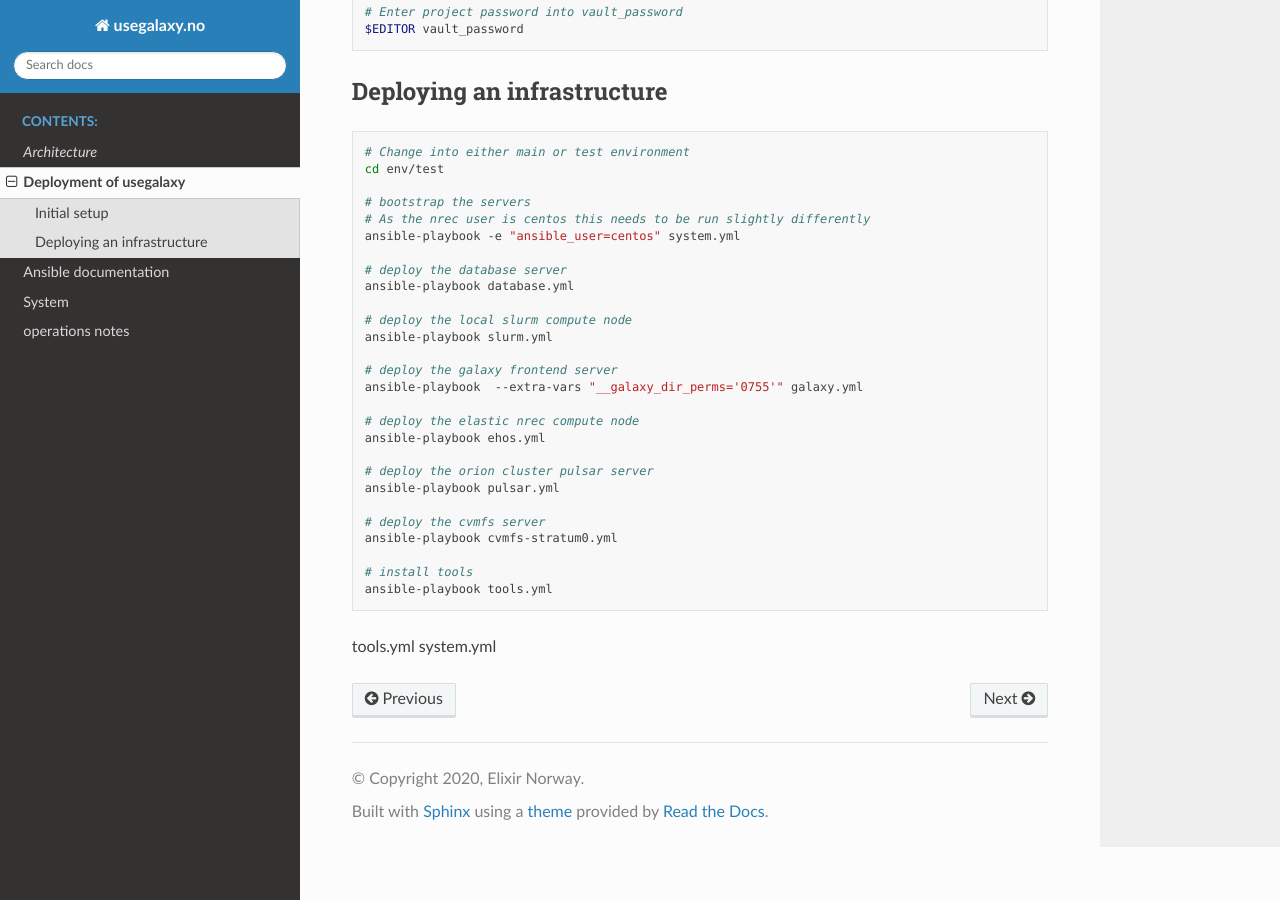
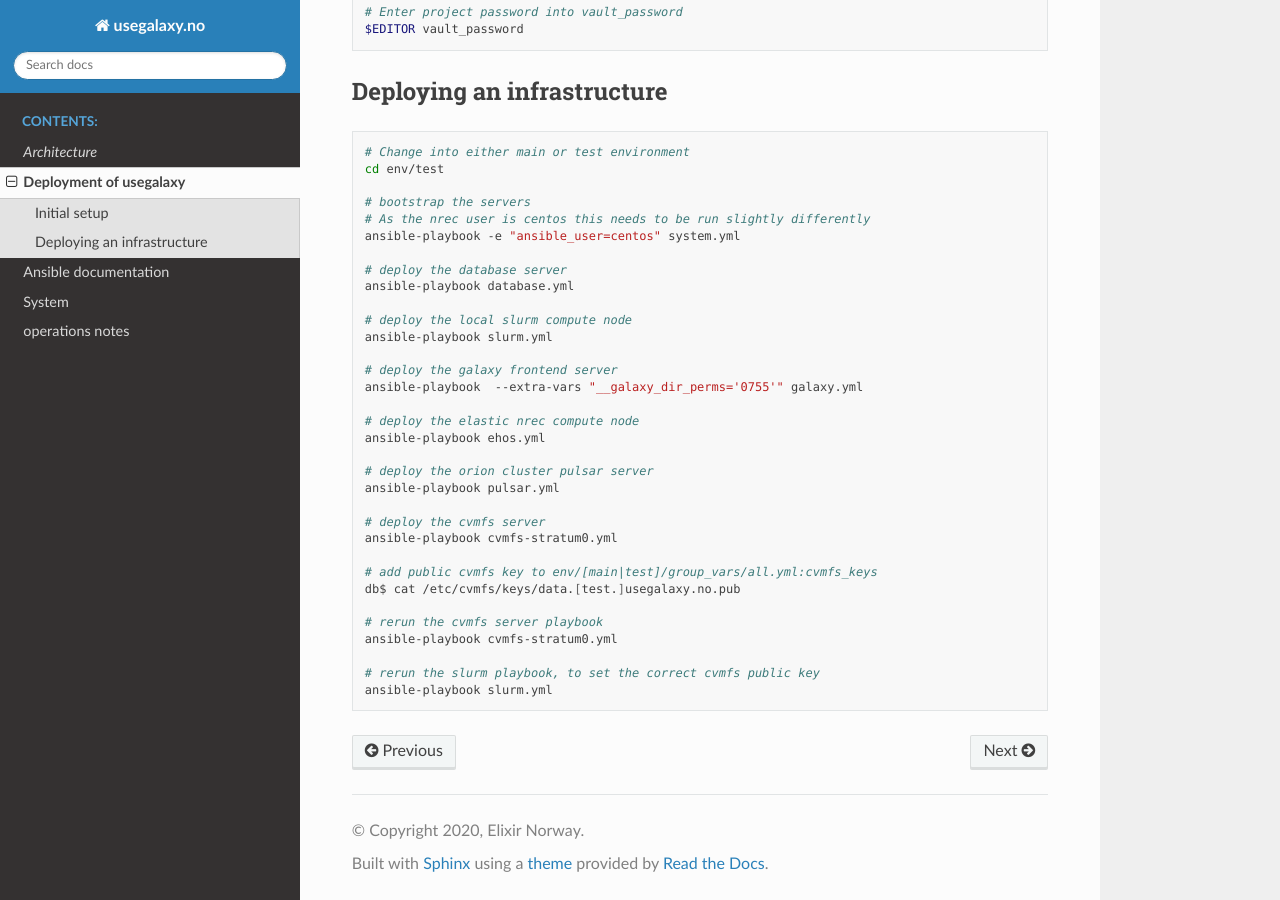
Before and after one commit to elixir-no-nels/usegalaxy-docs, a Sphinx documentation site: the page built from source/deployment.rst, in a window 1280 px wide and 900 px high, scrolled down 978 px. Built offline with Sphinx 7.4.7 and the Read the Docs theme 2.0.0, drawn with Linux system fonts in a browser that asks for light colours; the version number could not be read and is left out.

Commit message:
Add needed cvmfs server steps

```diff
--- a/source/deployment.rst
+++ b/source/deployment.rst
@@ -81,9 +81,11 @@ Deploying an infrastructure
   # deploy the cvmfs server
   ansible-playbook cvmfs-stratum0.yml
 
-  # install tools
-  ansible-playbook tools.yml
+  # add public cvmfs key to env/[main|test]/group_vars/all.yml:cvmfs_keys
+  db$ cat /etc/cvmfs/keys/data.[test.]usegalaxy.no.pub
 
+  # rerun the cvmfs server playbook
+  ansible-playbook cvmfs-stratum0.yml
 
-tools.yml
-system.yml
+  # rerun the slurm playbook, to set the correct cvmfs public key
+  ansible-playbook slurm.yml
```
